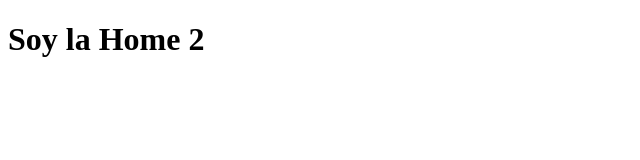
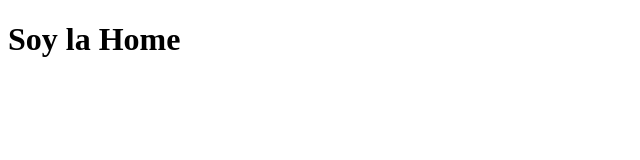
Before and after one commit to kyubiful/sz-coach-web, a Next.js app: page / in a window 1280 px wide. Shown: the top 160 px of the page, without its empty margins (0-640 px from the left). Built offline with nearby package versions, Linux system fonts and the light colour scheme.

Commit message:
feat: :sparkles: create home page

```diff
--- a/app/page.tsx
+++ b/app/page.tsx
@@ -1,5 +1,5 @@
 export default function Home () {
   return (
-    <h1>Soy la Home 2</h1>
+    <h1>Soy la Home</h1>
   )
 }
```
